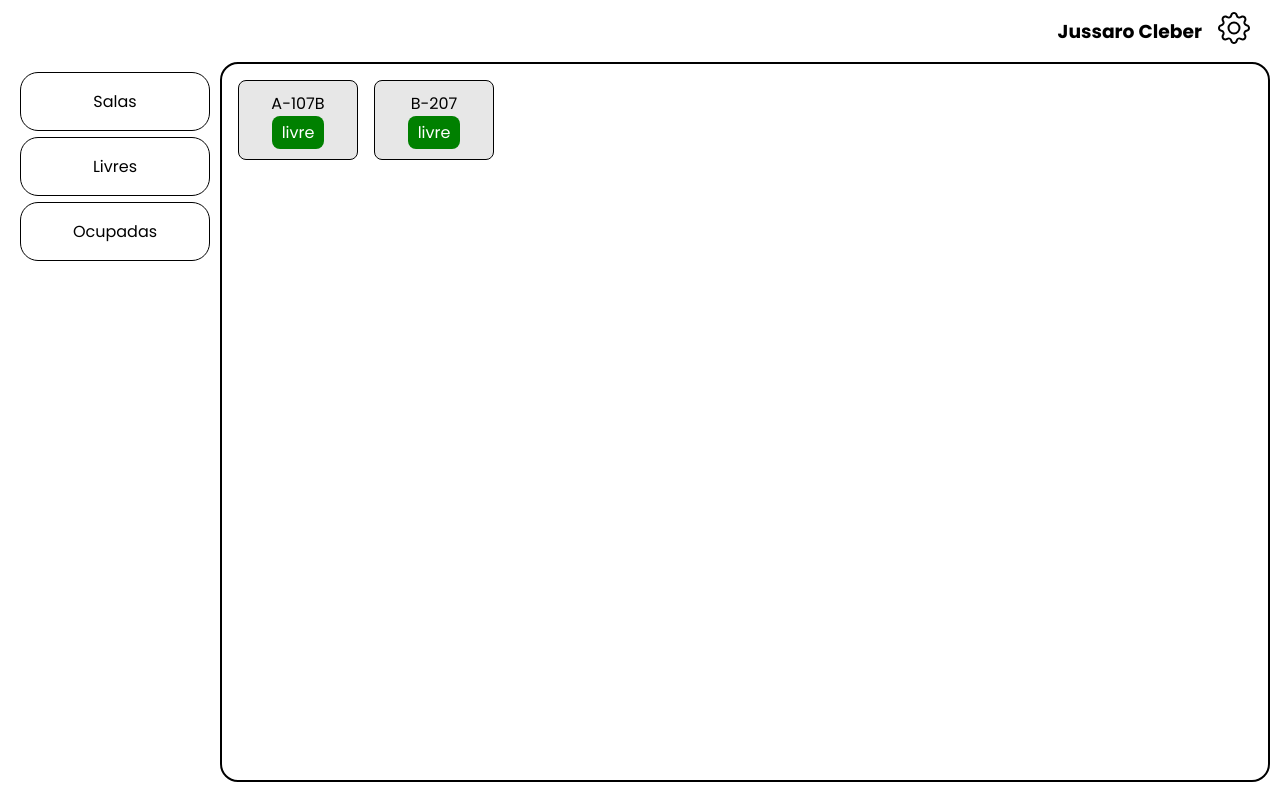
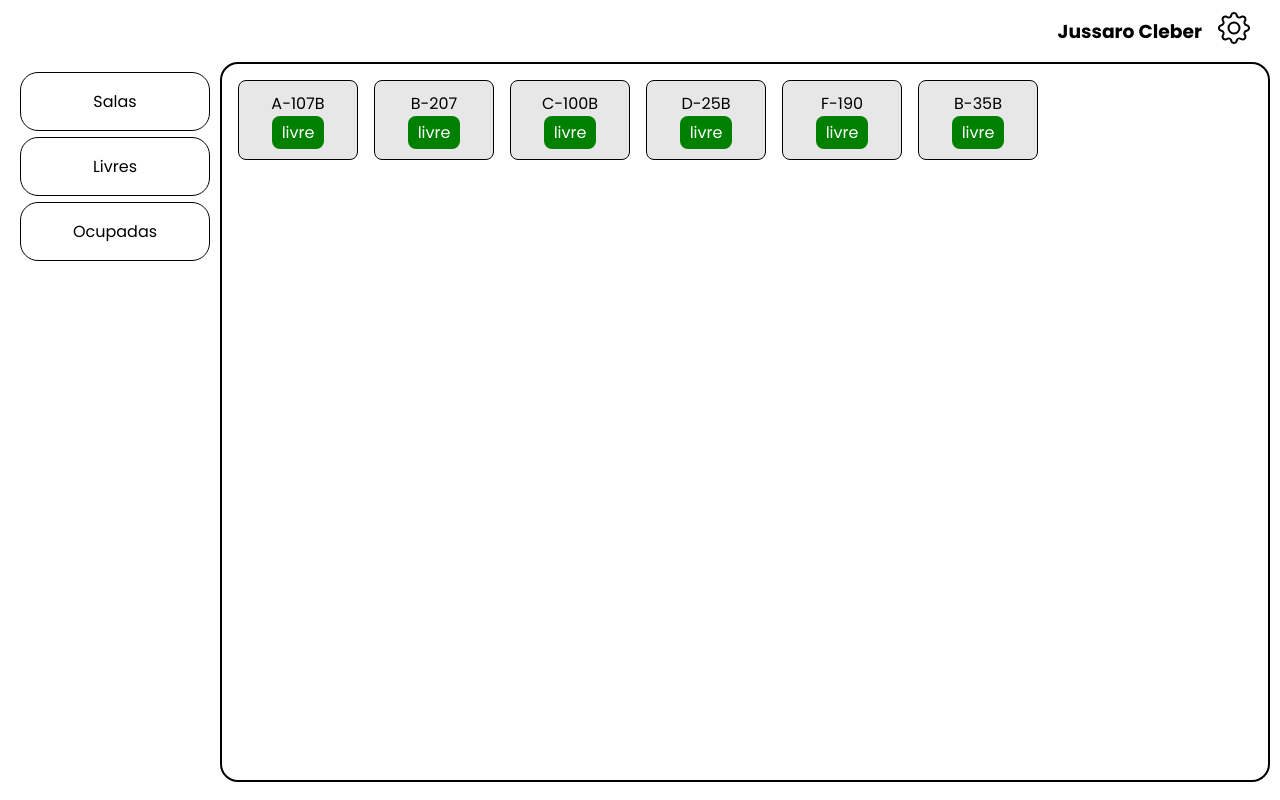
Before and after one commit to DiegoCoura/front-claviculario, a React (Vite) app: page /user in a window 1280 px wide. Built offline with nearby package versions, Linux system fonts and the light colour scheme.

Commit message:
fix: admin user receive all the rooms from DB

```diff
--- a/src/pages/User/ClassRooms/ClassRooms.jsx
+++ b/src/pages/User/ClassRooms/ClassRooms.jsx
@@ -1,7 +1,6 @@
 import { useContext, useState } from "react";
 import { UserContext } from "../../../Context/UserContext";
-import { Users } from "../../../mock-data/Users";
-import { getRoom, getUser } from "../../../utils/helperFunctions";
+import { getRoom } from "../../../utils/helperFunctions";
 import { roomsDB } from "../../../mock-data/rooms";
 import {
   BackButton,
@@ -15,17 +14,30 @@ export default function ClassRooms() {
   const { user } = useContext(UserContext);
   const [currRoom, setCurrRoom] = useState("");
 
-  const currUser = getUser(Users, user);
-
   const selectRoom = (e) => {
     const tempRoom = getRoom(roomsDB, e.target.id);
     setCurrRoom(tempRoom);
   };
 
-  const currUserRooms = currUser.classrooms.map((room) => {
+  let userRoomsArray;
+  if (user.role === "admin") {
+    userRoomsArray = roomsDB.map(({ room }) => room);
+  } else {
+    userRoomsArray = user.classrooms;
+  }
+
+  const roomsList = userRoomsArray.map((room) => {
     let currRoom = getRoom(roomsDB, room);
     return (
-      <button key={room} id={room} onClick={(e) => selectRoom(e)}>
+      <button
+        key={room}
+        id={room}
+        onClick={(e) =>
+          user.role === "professor" || user.role === "admin"
+            ? selectRoom(e)
+            : null
+        }
+      >
         <div>{currRoom.room}</div>
         <Status>{currRoom.status}</Status>
       </button>
@@ -57,7 +69,7 @@ export default function ClassRooms() {
           </ListContainer>
           <BackButton onClick={() => setCurrRoom("")}>voltar</BackButton>
         </SingleRoomContainer>
-      )) || <ClassRoomsContainer>{currUserRooms}</ClassRoomsContainer>}
+      )) || <ClassRoomsContainer>{roomsList}</ClassRoomsContainer>}
     </>
   );
 }
```
